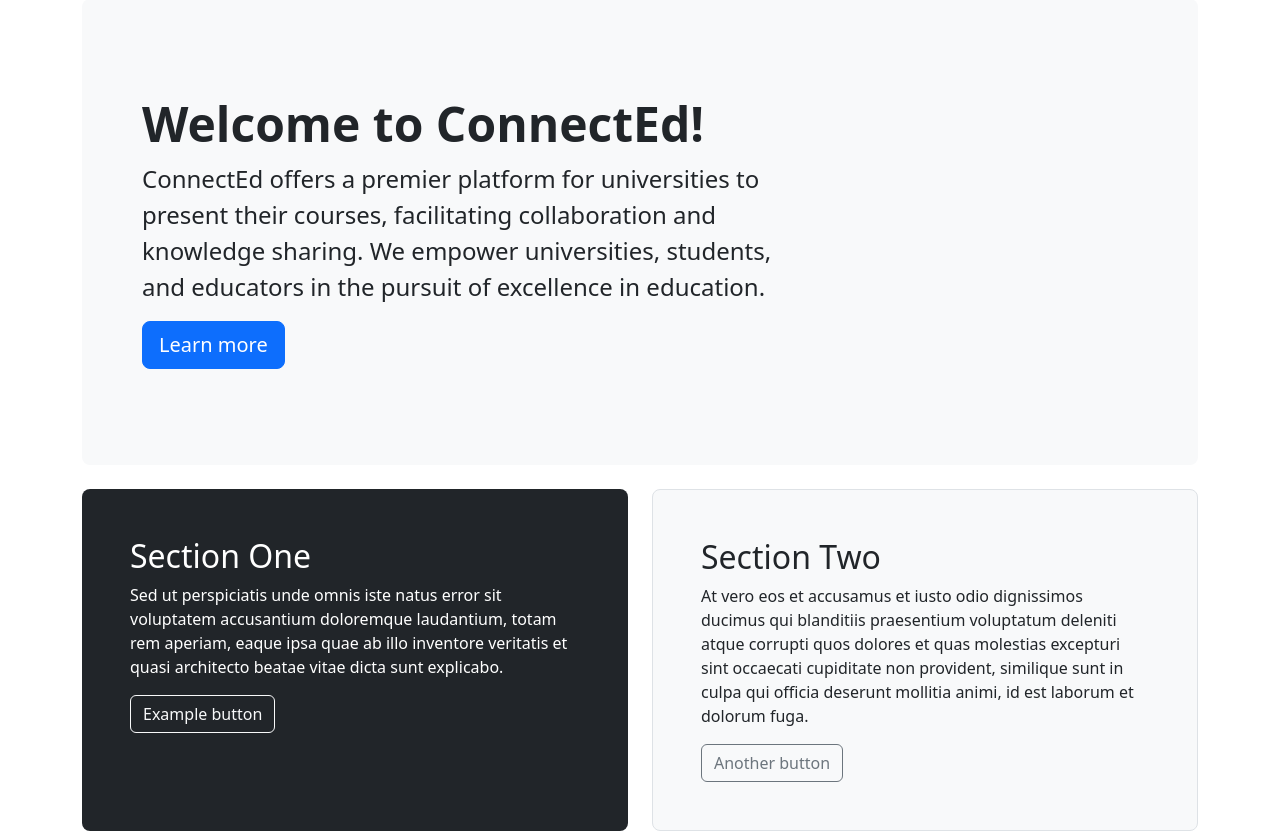
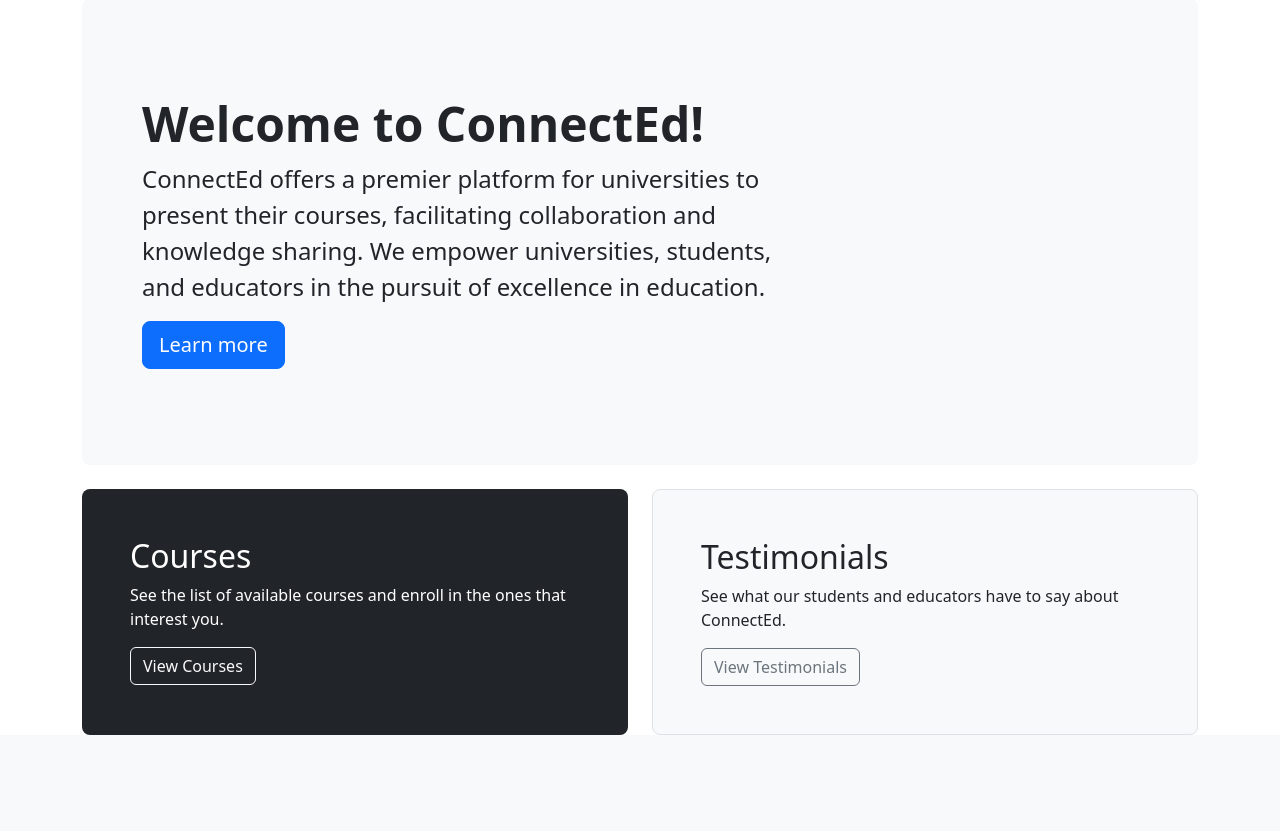
Before and after one commit to ssnuernberg/connectedproject, a Django app: page / in a window 1280 px wide. Shown: the part 81-912 px from the top of the page. After the commit the page ends 816 px from the top, so only its background shows below. Run offline with Django 5.2, Linux system fonts and the light colour scheme; some libraries are stand-ins or nearby versions.

Commit message:
Final project

```diff
--- a/connectedapp/forms.py
+++ b/connectedapp/forms.py
@@ -44,6 +44,11 @@ class CourseForm(forms.ModelForm):
             'students': forms.SelectMultiple(),
         }
 
+    def __init__(self, *args, **kwargs):
+        super(CourseForm, self).__init__(*args, **kwargs)
+        self.fields['teacher'].queryset = CustomUser.objects.filter(roles__name='Teacher')
+        self.fields['students'].queryset = CustomUser.objects.filter(roles__name='Student')
+
 
 class FeedbackForm(forms.ModelForm):
     class Meta:
--- a/connectedapp/templates/base.html
+++ b/connectedapp/templates/base.html
@@ -3,7 +3,7 @@
 <head>
   <meta charset="UTF-8">
   <meta name="viewport" content="width=device-width, initial-scale=1.0">
-  <title>{% block title %}Django App{% endblock title %}</title>
+  <title>{% block title %}ConnectEd{% endblock title %}</title>
 
   <!-- Load Bootstrap 5 CSS -->
   {% load django_bootstrap5 %}
--- a/connectedapp/templates/index.html
+++ b/connectedapp/templates/index.html
@@ -27,16 +27,16 @@
   <div class="row align-items-md-stretch">
     <div class="col-md-6">
       <div class="h-100 p-5 text-white bg-dark rounded-3">
-        <h2>Section One</h2>
-        <p>Sed ut perspiciatis unde omnis iste natus error sit voluptatem accusantium doloremque laudantium, totam rem aperiam, eaque ipsa quae ab illo inventore veritatis et quasi architecto beatae vitae dicta sunt explicabo.</p>
-        <button class="btn btn-outline-light" type="button">Example button</button>
+        <h2>Courses</h2>
+        <p>See the list of available courses and enroll in the ones that interest you.</p>
+        <a href="{% url 'connectedapp:course_list' %}" class="btn btn-outline-light" type="button">View Courses</a>
       </div>
     </div>
     <div class="col-md-6">
       <div class="h-100 p-5 bg-light border rounded-3">
-        <h2>Section Two</h2>
-        <p>At vero eos et accusamus et iusto odio dignissimos ducimus qui blanditiis praesentium voluptatum deleniti atque corrupti quos dolores et quas molestias excepturi sint occaecati cupiditate non provident, similique sunt in culpa qui officia deserunt mollitia animi, id est laborum et dolorum fuga.</p>
-        <button class="btn btn-outline-secondary" type="button">Another button</button>
+        <h2>Testimonials</h2>
+        <p>See what our students and educators have to say about ConnectEd.</p>
+        <a href="#" class="btn btn-outline-secondary" type="button">View Testimonials</a>
       </div>
     </div>
   </div>
--- a/connectedapp/templates/user_detail.html
+++ b/connectedapp/templates/user_detail.html
@@ -30,7 +30,7 @@
       {% endfor %}
       </div>
   </div>
-  {% if user.is_authenticated and user.is_teacher %}
+  {% if user.is_authenticated and user_detail == request.user %}
     <a href="{% url 'connectedapp:user_update' user_detail.pk %}" class="btn btn-primary mt-3">Edit</a>
     <a href="{% url 'connectedapp:user_delete' user_detail.pk %}" class="btn btn-danger mt-3">Delete</a>
   {% endif %}
--- a/connectedapp/views.py
+++ b/connectedapp/views.py
@@ -114,19 +114,27 @@ class UserCreateView(LoginRequiredMixin, TeacherRequiredMixin, CreateView):
     success_url = reverse_lazy('connectedapp:user_list')
 
 
-class UserUpdateView(LoginRequiredMixin, TeacherRequiredMixin, UpdateView):
+class UserUpdateView(LoginRequiredMixin, UserPassesTestMixin, UpdateView):
     model = CustomUser
     form_class = CustomUserChangeForm
     template_name = 'user_form.html'
+
+    def test_func(self):
+        user = self.get_object()
+        return self.request.user == user
 
     def get_success_url(self):
         return reverse_lazy('connectedapp:user_detail', kwargs={'pk': self.object.pk})
 
 
-class UserDeleteView(LoginRequiredMixin, TeacherRequiredMixin, DeleteView):
+class UserDeleteView(LoginRequiredMixin, UserPassesTestMixin, DeleteView):
     model = CustomUser
     template_name = 'user_confirm_delete.html'
     success_url = reverse_lazy('connectedapp:user_list')
+
+    def test_func(self):
+        user = self.get_object()
+        return self.request.user == user
 
 
 class StatusListView(LoginRequiredMixin, ListView):
@@ -170,6 +178,9 @@ class StatusDeleteView(LoginRequiredMixin, UserPassesTestMixin, DeleteView):
     def test_func(self):
         status = self.get_object()
         return self.request.user == status.user  # Only allow the user who created the status to delete it
+
+    def get_success_url(self):
+        return reverse_lazy('connectedapp:user_detail', kwargs={'pk': self.object.user.pk})
 
 
 class CourseListView(ListView):
```
Also changed, not shown: connectedapp/tests/views.py (added, +81 -0 lines), README.md, connectedapp/migrations/0001_initial.py, 2 other files.
